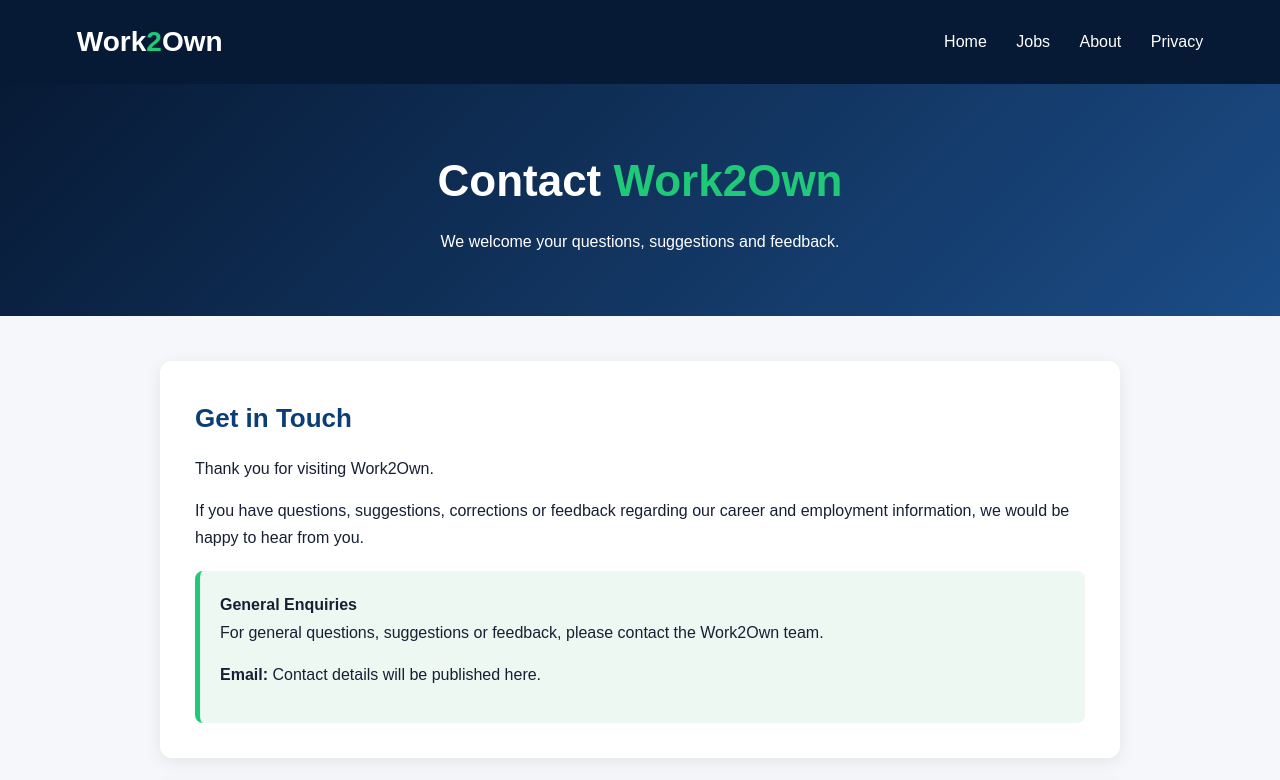
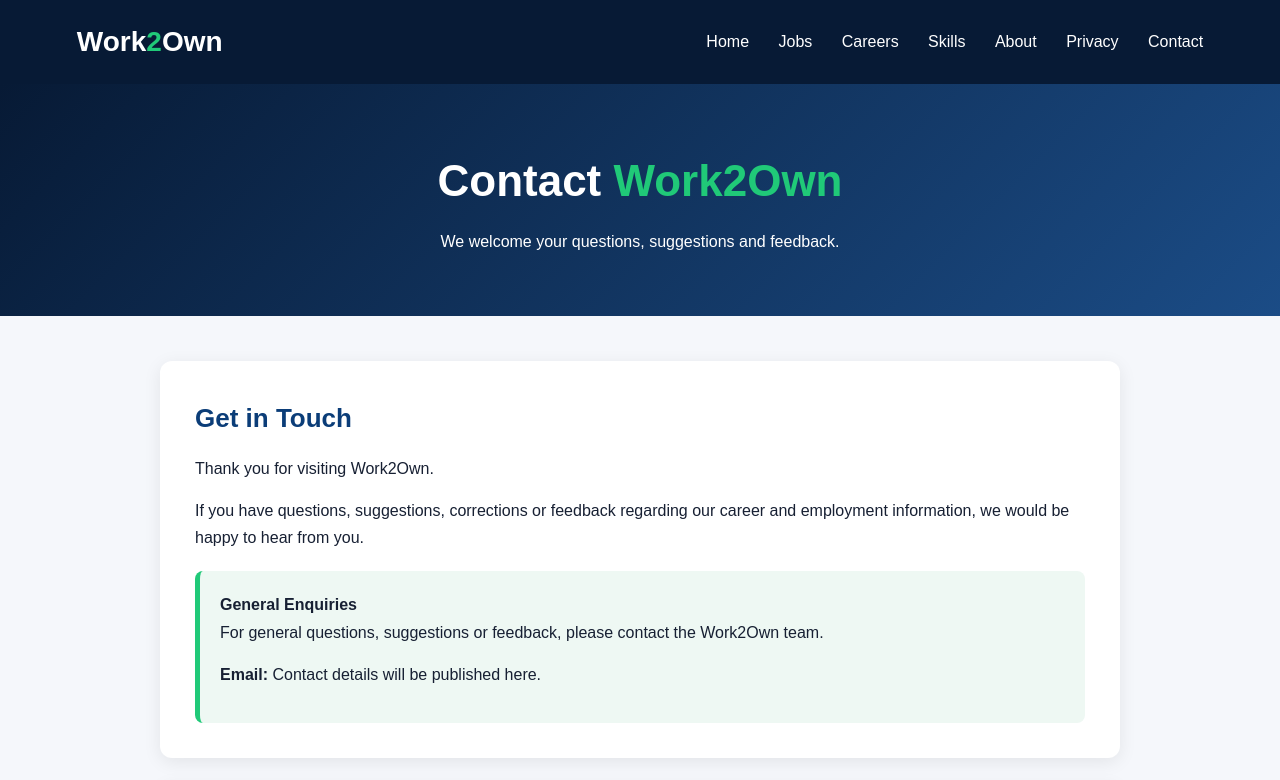
Before and after one commit to abhifossils-droid/work2own, a plain HTML site: page contact.html in a window 1280 px wide. Shown: the top 780 px of the page. Drawn offline with Linux system fonts and the light colour scheme.

Commit message:
Update contact.html

```diff
--- a/contact.html
+++ b/contact.html
@@ -148,11 +148,15 @@ footer a{
 Work<span>2</span>Own
 </div>
 
+
 <nav>
 <a href="index.html">Home</a>
 <a href="jobs.html">Jobs</a>
+<a href="index.html#careers">Careers</a>
+<a href="index.html#skills">Skills</a>
 <a href="about.html">About</a>
 <a href="privacy.html">Privacy</a>
+<a href="contact.html">Contact</a>
 </nav>
 
 </header>
```
